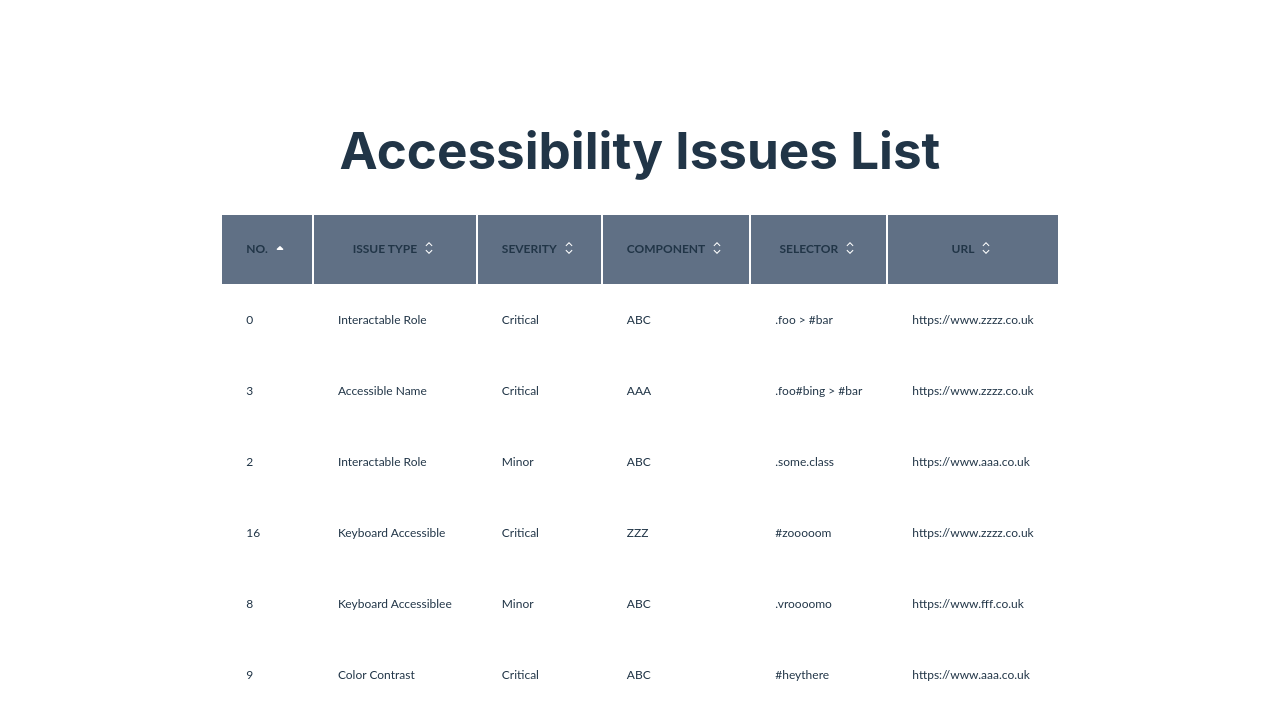
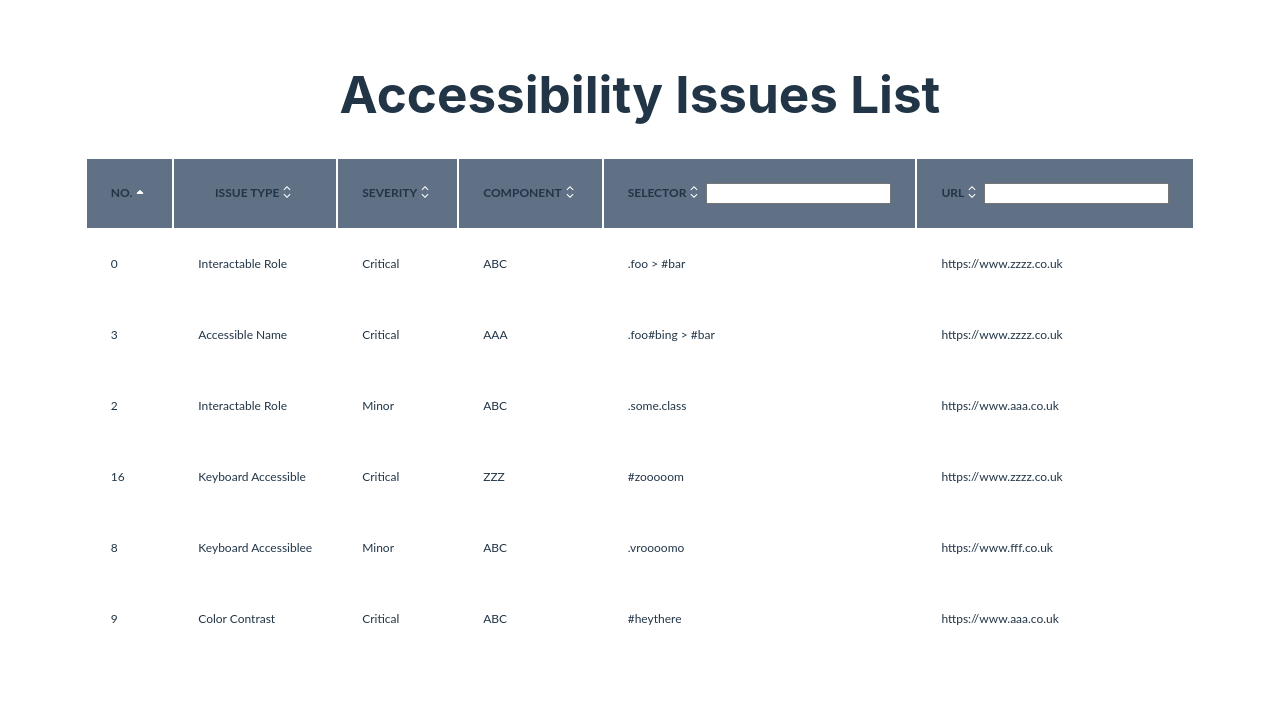
Before and after one commit to vardan-arm/accessible-table, a React (Vite) app: page / in a window 1280 px wide. Shown: the top 718 px of the page. Built offline with nearby package versions, Linux system fonts and the light colour scheme.

Commit message:
feat: add filter functionality

```diff
--- a/src/App.tsx
+++ b/src/App.tsx
@@ -62,6 +62,8 @@ function App() {
     'url': 'URL'
   };
 
+  const searchableColumns = ['selector', 'url']
+
 
   // TODO: control table cell width (to not fluctuate too much depending on data...
   //    probably I should have a fixed width for table and dynamic for columns(?))
@@ -74,7 +76,7 @@ function App() {
   return (
     <>
       <h1>Accessibility Issues List</h1>
-      <Table data={issues} columnNamesMap={columnNamesMap} />
+      <Table data={issues} columnNamesMap={columnNamesMap} searchableColumns={searchableColumns} />
     </>
   )
 }
--- /dev/null
+++ b/src/components/SearchInput.tsx
@@ -0,0 +1,27 @@
+import {useState} from "react";
+
+interface IProps {
+  onChange: (value: string) => void;
+}
+
+const SearchInput = ({onChange}: IProps) => {
+  const [value, setValue] = useState('');
+
+  // Pass TS error for now
+  // eslint-disable-next-line @typescript-eslint/no-explicit-any
+  const handleChange = (event: any) => {
+    const newValue = event.target.value;
+    console.log('newValue: ', newValue);
+    setValue(newValue);
+
+    onChange(newValue);
+  };
+
+  return (
+    <div>
+      <input value={value} onChange={handleChange} />
+    </div>
+  )
+}
+
+export default SearchInput;
--- a/src/components/table.styled.ts
+++ b/src/components/table.styled.ts
@@ -17,16 +17,23 @@ export const HeaderCellStyled = styled.th`
     place-items: center;
     // TODO: update background for sorting column
 `
-export const HeaderCellItemsContainerStyled = styled.div`
+export const HeaderCellSortableContainerStyled = styled.div`
     display: flex;
     flex-direction: row;
-    gap: 4px;
-    cursor: pointer;
 
     &:hover {
         opacity: 0.8;
     }
 `
+export const HeaderCellContainerStyled = styled.div`
+    display: flex;
+    flex-direction: row;
+    gap: 4px;
+    cursor: pointer;
+    place-items: center;
+
+
+`;
 export const BodyCellStyled = styled.td`
     ${tableGenericCellStyle};
 
--- a/src/components/table.tsx
+++ b/src/components/table.tsx
@@ -1,25 +1,34 @@
 import {useState} from 'react';
 import {extractTableData} from "../utils/extract-table-data.ts";
 
-import {BodyCellStyled, HeaderCellItemsContainerStyled, HeaderCellStyled} from "./table.styled.ts";
+import {
+  BodyCellStyled,
+  HeaderCellContainerStyled,
+  HeaderCellSortableContainerStyled,
+  HeaderCellStyled
+} from "./table.styled.ts";
 import SortIcon from "./SortIcon.tsx";
+import SearchInput from "./SearchInput.tsx";
 
 
 export interface ITableItem {
-  [key: string]: unknown;
+  [key: string]: string | number;
 }
 
 interface IProps {
   data: ITableItem[];
   columnNamesMap: {
     [key: string]: string;
-  }
+  };
+  searchableColumns?: string[];
 }
 
-const Table = ({data, columnNamesMap}: IProps) => {
+// NOTE: This component should be renamed to be Capitalized... I didn't do that to not spend extra time playing with git...
+//  (it has issues on renaming file name case)
+const Table = ({data, columnNamesMap, searchableColumns = []}: IProps) => {
   const headers = extractTableData(data);
 
-  const [sortedData, setSortedData] = useState(data);
+  const [sortedAndFilteredData, setSortedAndFilteredData] = useState(data);
   const [sortingColumnIndex, setSortingColumnIndex] = useState(0);
   const [isSortingDirectionAsc, setIsSortingDirectionAsc] = useState(true);
 
@@ -31,20 +40,21 @@ const Table = ({data, columnNamesMap}: IProps) => {
 
     const sortByColumnName = headers[columnIndex];
 
-    const sorted = data.sort((a, b) => {
+    // TODO: move to a util file?
+    const sorted = [...data].sort((a, b) => {
       const leftValue = a[sortByColumnName] as number | string;
       const rightValue = b[sortByColumnName] as number | string;
 
       if (leftValue < rightValue) {
-        return newIsSortingDirectionAsc ? -1: 1;
+        return newIsSortingDirectionAsc ? -1 : 1;
       }
       if (rightValue < leftValue) {
-        return newIsSortingDirectionAsc ? 1: -1;
+        return newIsSortingDirectionAsc ? 1 : -1;
       }
       return 0;
     });
 
-    setSortedData(sorted);
+    setSortedAndFilteredData(sorted);
   }
 
   // https://github.com/hibiken/react-places-autocomplete/issues/377
@@ -56,15 +66,28 @@ const Table = ({data, columnNamesMap}: IProps) => {
     }
   }
 
+  const handleFilter = (value: string, index: number) => {
+    // NOTE: I could use transition here, but not now :)
+    const filterByColumnName = headers[index];
+    const filteredValues = data.filter(item => {
+      const currentValue = `${item[filterByColumnName]}`;
+      return currentValue.includes(value);
+    });
+    setSortedAndFilteredData(filteredValues);
+  }
+
   return (
     <div>
       <table>
         <thead>
         <tr>
           {headers.map((headerItem, index) => {
+            const isColumnSearchable = searchableColumns.includes(headerItem);
+
             return (
               <HeaderCellStyled key={index} scope="col">
-                <HeaderCellItemsContainerStyled
+                <HeaderCellContainerStyled>
+                  <HeaderCellSortableContainerStyled
                     onClick={() => handleSortClick(index)}
                     onKeyDown={(event) => handleSortKeyDown(event, index)}
                     tabIndex={0}
@@ -74,11 +97,13 @@ const Table = ({data, columnNamesMap}: IProps) => {
                       index={index}
                       isAlreadySorted={sortingColumnIndex === index}
                       isSortingDirectionAsc={isSortingDirectionAsc}
-                    // tabIndex={0}
                       onClick={() => handleSortClick(index)}
-                    // onKeyDown={(event) => handleSortKeyDown(event, index)}
                     />
-                </HeaderCellItemsContainerStyled>
+                  </HeaderCellSortableContainerStyled>
+                  {isColumnSearchable && (
+                    <SearchInput onChange={(value) => handleFilter(value, index)} />
+                  )}
+                </HeaderCellContainerStyled>
               </HeaderCellStyled>
             )
           })}
@@ -86,8 +111,7 @@ const Table = ({data, columnNamesMap}: IProps) => {
         </thead>
 
         <tbody>
-        {/*{data.map((singleItem, index) => (*/}
-        {sortedData.map((singleItem, index) => (
+        {sortedAndFilteredData.map((singleItem, index) => (
             <tr key={index}>
               {
                 headers.map((headerItem, columnIndex) => {
@@ -95,7 +119,7 @@ const Table = ({data, columnNamesMap}: IProps) => {
                     key={columnIndex}
                     tabIndex={0}
                   >
-                    {(singleItem as any)[headerItem]}
+                    {singleItem[headerItem]}
                   </BodyCellStyled>
                 })
               }
--- a/src/index.css
+++ b/src/index.css
@@ -25,7 +25,6 @@ a:hover {
 body {
   margin: 0;
   display: flex;
-  place-items: center;
   min-width: 320px;
   min-height: 100vh;
 }
```
Also changed, not shown: src/components/SortIcon.tsx (+0 -9 lines). Lines whose indentation alone changed are shown as unchanged.
